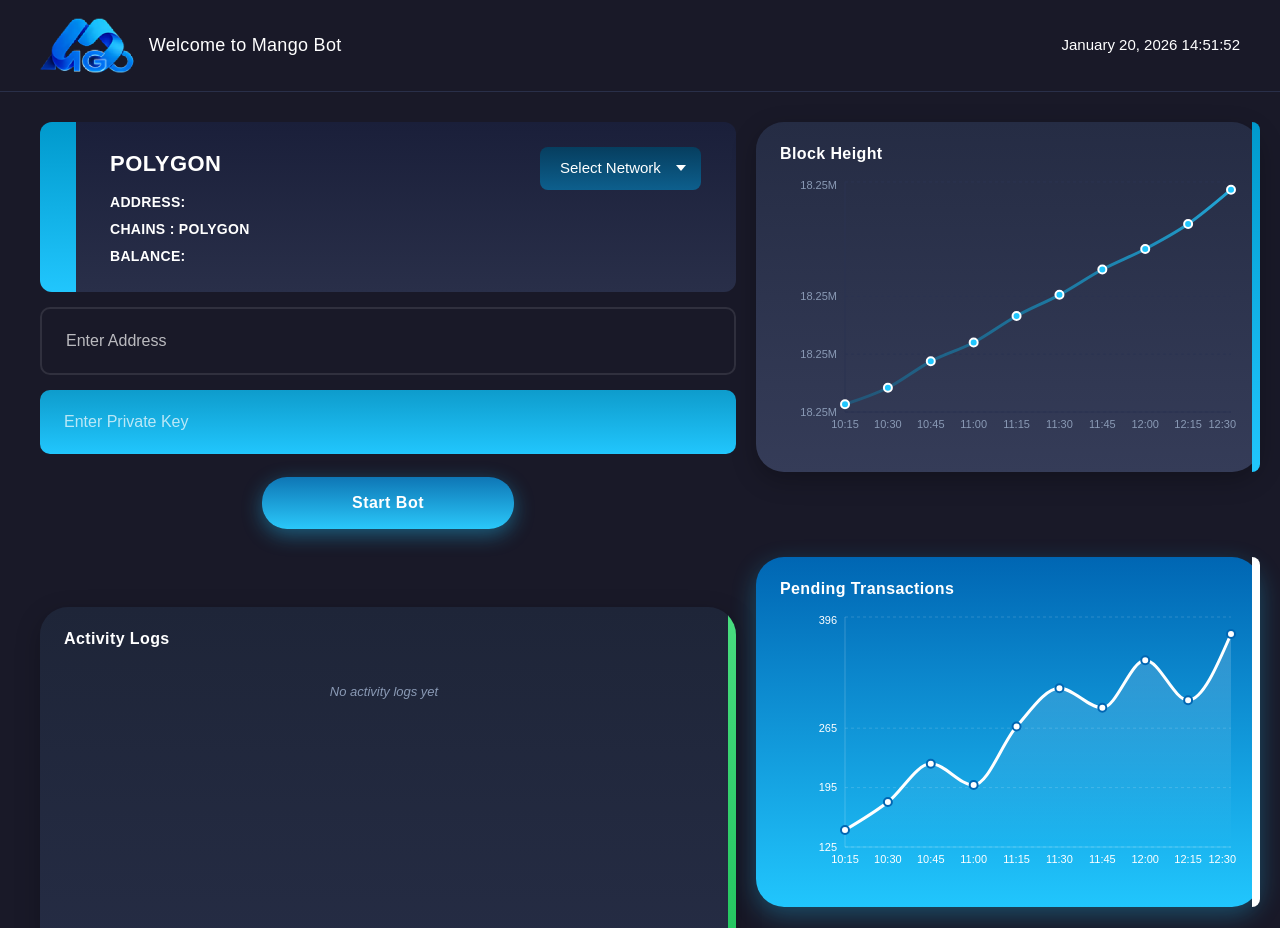
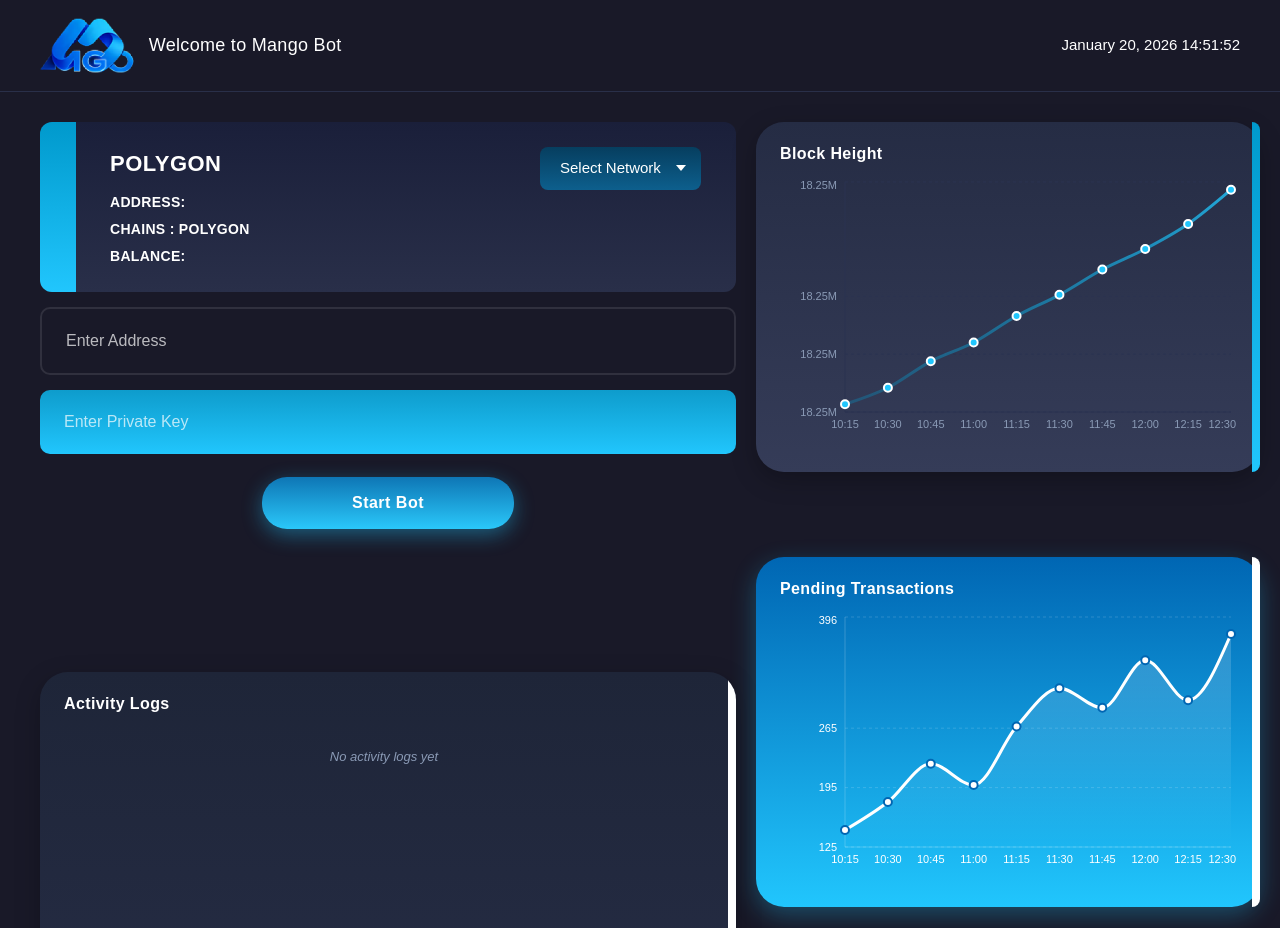
Before and after one commit to MuzammalRamzan/Marlinn-Frontend, a React (Vite) app: page /user in a window 1280 px wide. Shown: the top 928 px of the page. Built offline with nearby package versions, Linux system fonts and the light colour scheme.

Commit message:
Updated Hero.jsx

```diff
--- a/src/Compounent/Hero/Hero.jsx
+++ b/src/Compounent/Hero/Hero.jsx
@@ -481,7 +481,7 @@ function Hero() {
             <div style={{ marginTop: '20px', color: '#ffffff', fontSize: '14px' }}>{message}</div>
 
             <div style={{
-              marginTop: '20px',
+              marginTop: '85px',
               background: 'linear-gradient(180deg, #1e2538 0%, #252c44 100%)',
               borderRadius: '28px',
               padding: '22px 24px',
@@ -496,7 +496,7 @@ function Hero() {
                 top: 0,
                 bottom: 0,
                 width: '8px',
-                background: 'linear-gradient(180deg, #4ade80 0%, #22c55e 100%)',
+                background: '#ffffff',
                 borderRadius: '0 28px 28px 0'
               }}></div>
 
```
